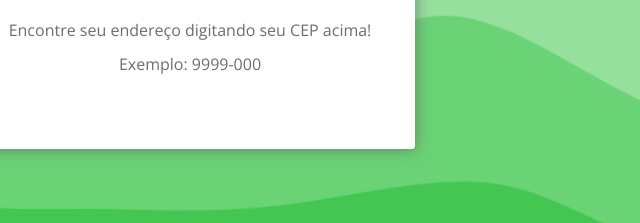
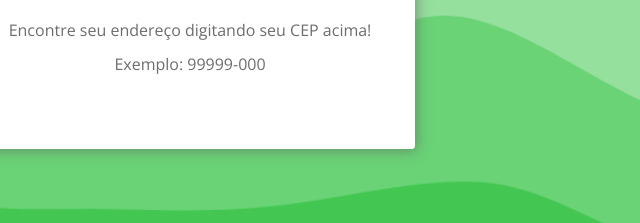
Before and after one commit to Paiva2/cep_api, a plain HTML site: page index.html in a window 1280 px wide. Shown: the part 429-652 px from the top of the page, 450-1090 px from the left. Drawn offline with nearby package versions, Linux system fonts and the light colour scheme; some packages are replaced by stand-ins of ours; a script that the page names is missing.

Commit message:
Update index.html

```diff
--- a/index.html
+++ b/index.html
@@ -46,7 +46,7 @@
         />
         <button type="submit" id="find-button">Encontrar</button>
         <p>Encontre seu endereço digitando seu CEP acima!</p>
-        <p>Exemplo: 9999-000</p>
+        <p>Exemplo: 99999-000</p>
       </form>
     </main>
   </body>
```
